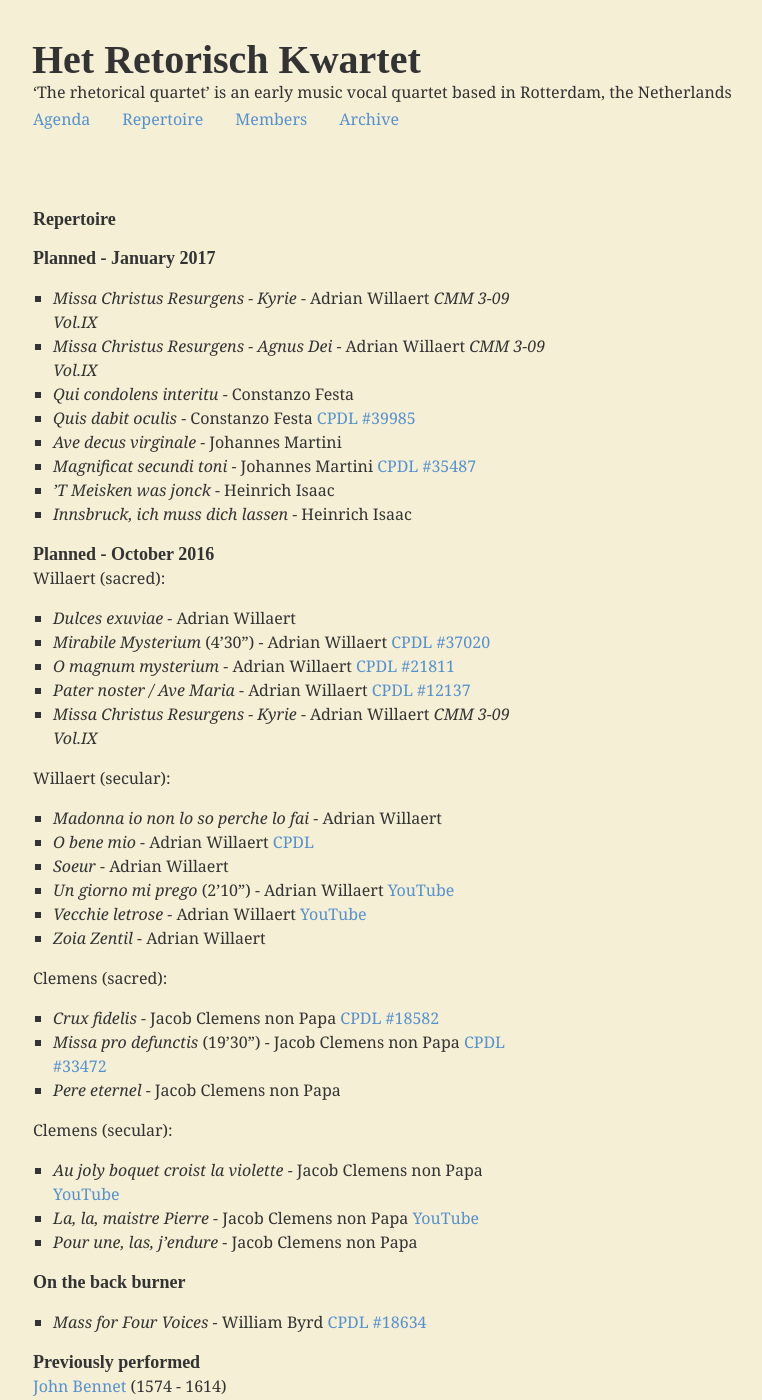
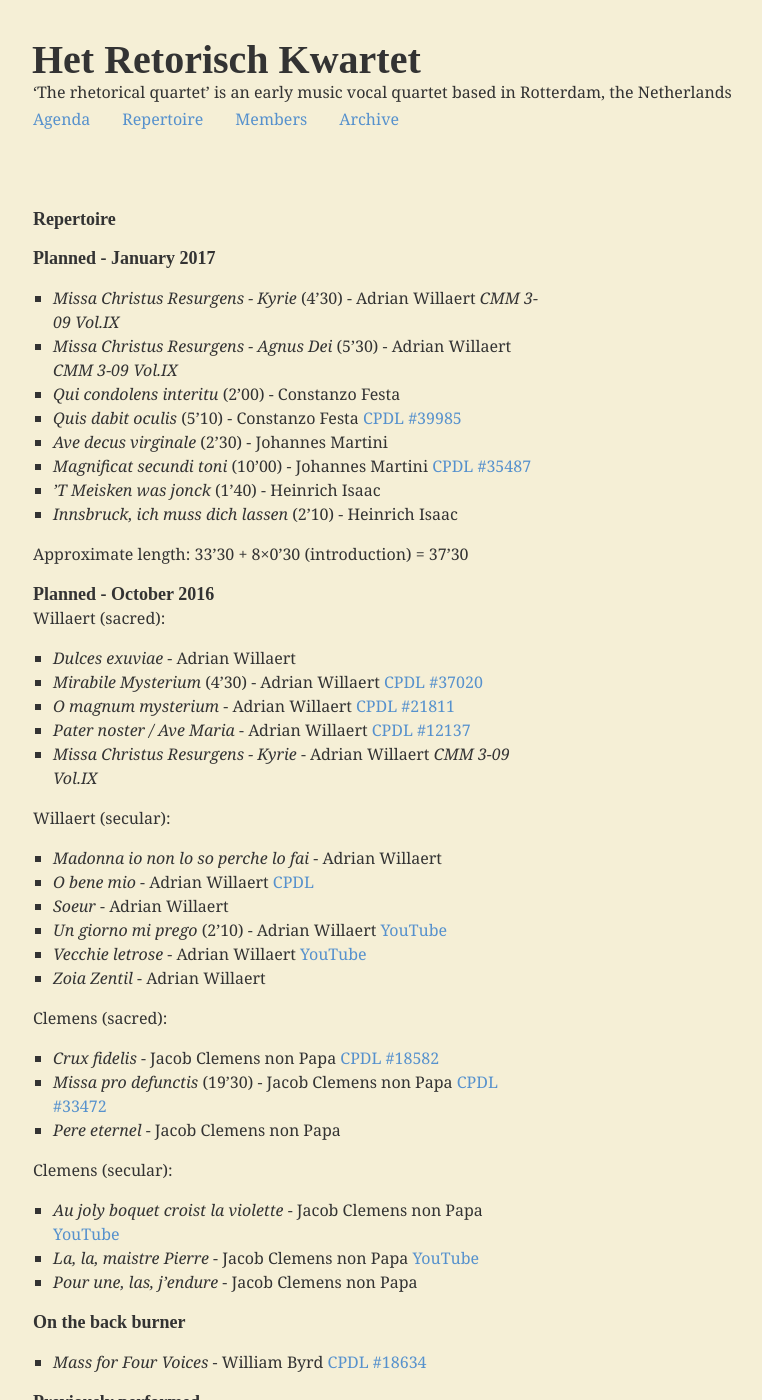
Before and after one commit to retorisch/retorisch.github.io, a Jekyll site: the page built from repertoire.md, in a window 1280 px wide and 1400 px high. Shown: the whole window, without its empty margins (15-777 px from the left). Built offline with Jekyll 4.4.1, drawn with Linux system fonts in a browser that asks for light colours; some web fonts are replaced.

Commit message:
Add programme length

```diff
--- a/repertoire.md
+++ b/repertoire.md
@@ -6,21 +6,23 @@ Type: page
 
 #### Planned - [January 2017](/2017-01-15)
 
-* _Missa Christus Resurgens - Kyrie_ - Adrian Willaert *CMM 3-09 Vol.IX*
-* _Missa Christus Resurgens - Agnus Dei_ - Adrian Willaert *CMM 3-09 Vol.IX*
-* _Qui condolens interitu_ - Constanzo Festa
-* _Quis dabit oculis_ - Constanzo Festa [CPDL #39985](http://www.cpdl.org/wiki/index.php/Quis_dabit_oculis_(Costanzo_Festa))
-* _Ave decus virginale_ - Johannes Martini
-* _Magnificat secundi toni_ - Johannes Martini [CPDL #35487](http://www.cpdl.org/wiki/index.php/Magnificat_secundi_toni_(Johannes_Martini))
-* _’T Meisken was jonck_ - Heinrich Isaac
-* _Innsbruck, ich muss dich lassen_ - Heinrich Isaac
+* _Missa Christus Resurgens - Kyrie_ (4’30) - Adrian Willaert *CMM 3-09 Vol.IX*
+* _Missa Christus Resurgens - Agnus Dei_ (5’30) - Adrian Willaert *CMM 3-09 Vol.IX*
+* _Qui condolens interitu_ (2’00) - Constanzo Festa
+* _Quis dabit oculis_ (5’10) - Constanzo Festa [CPDL #39985](http://www.cpdl.org/wiki/index.php/Quis_dabit_oculis_(Costanzo_Festa))
+* _Ave decus virginale_ (2’30) - Johannes Martini
+* _Magnificat secundi toni_ (10’00) - Johannes Martini [CPDL #35487](http://www.cpdl.org/wiki/index.php/Magnificat_secundi_toni_(Johannes_Martini))
+* _’T Meisken was jonck_ (1’40) - Heinrich Isaac
+* _Innsbruck, ich muss dich lassen_ (2’10) - Heinrich Isaac
+
+Approximate length: 33’30 + 8×0’30 (introduction) = 37’30
 
 #### Planned - [October 2016](/2015-10-10)
 
 Willaert (sacred):
 
 * _Dulces exuviae_ - Adrian Willaert
-* _Mirabile Mysterium_ (4’30”) - Adrian Willaert [CPDL #37020](http://www.cpdl.org/wiki/index.php/Mirabile_mysterium_%28Adrian_Willaert%29)
+* _Mirabile Mysterium_ (4’30) - Adrian Willaert [CPDL #37020](http://www.cpdl.org/wiki/index.php/Mirabile_mysterium_%28Adrian_Willaert%29)
 * _O magnum mysterium_ - Adrian Willaert [CPDL #21811](http://www.cpdl.org/wiki/index.php/O_magnum_mysterium_%28Adrian_Willaert%29)
 * _Pater noster / Ave Maria_ - Adrian Willaert [CPDL #12137](http://www.cpdl.org/wiki/index.php/Pater_noster_-_Ave_Maria_%28Adrian_Willaert%29)
 * _Missa Christus Resurgens - Kyrie_ - Adrian Willaert *CMM 3-09 Vol.IX*
@@ -30,14 +32,14 @@ Willaert (secular):
 * _Madonna io non lo so perche lo fai_ - Adrian Willaert
 * _O bene mio_ - Adrian Willaert  [CPDL](http://www.cpdl.org/wiki/index.php/O_bene_mio_%28Adrian_Willaert%29)
 * _Soeur_ - Adrian Willaert
-* _Un giorno mi prego_ (2’10”) - Adrian Willaert [YouTube](https://www.youtube.com/watch?v=oVDKJDzYt1U)
+* _Un giorno mi prego_ (2’10) - Adrian Willaert [YouTube](https://www.youtube.com/watch?v=oVDKJDzYt1U)
 * _Vecchie letrose_ - Adrian Willaert [YouTube](https://www.youtube.com/watch?v=IRMJsWI1zYI)
 * _Zoia Zentil_ - Adrian Willaert
 
 Clemens (sacred):
 
 * _Crux fidelis_ - Jacob Clemens non Papa [CPDL #18582](http://www.cpdl.org/wiki/index.php/Crux_fidelis_%28Jacobus_Clemens_non_Papa%29)
-* _Missa pro defunctis_ (19’30”) - Jacob Clemens non Papa [CPDL #33472](http://www.cpdl.org/wiki/index.php/Missa_pro_defunctis_%28Jacobus_Clemens_non_Papa%29)
+* _Missa pro defunctis_ (19’30) - Jacob Clemens non Papa [CPDL #33472](http://www.cpdl.org/wiki/index.php/Missa_pro_defunctis_%28Jacobus_Clemens_non_Papa%29)
 * _Pere eternel_ - Jacob Clemens non Papa
 
 Clemens (secular):
```
